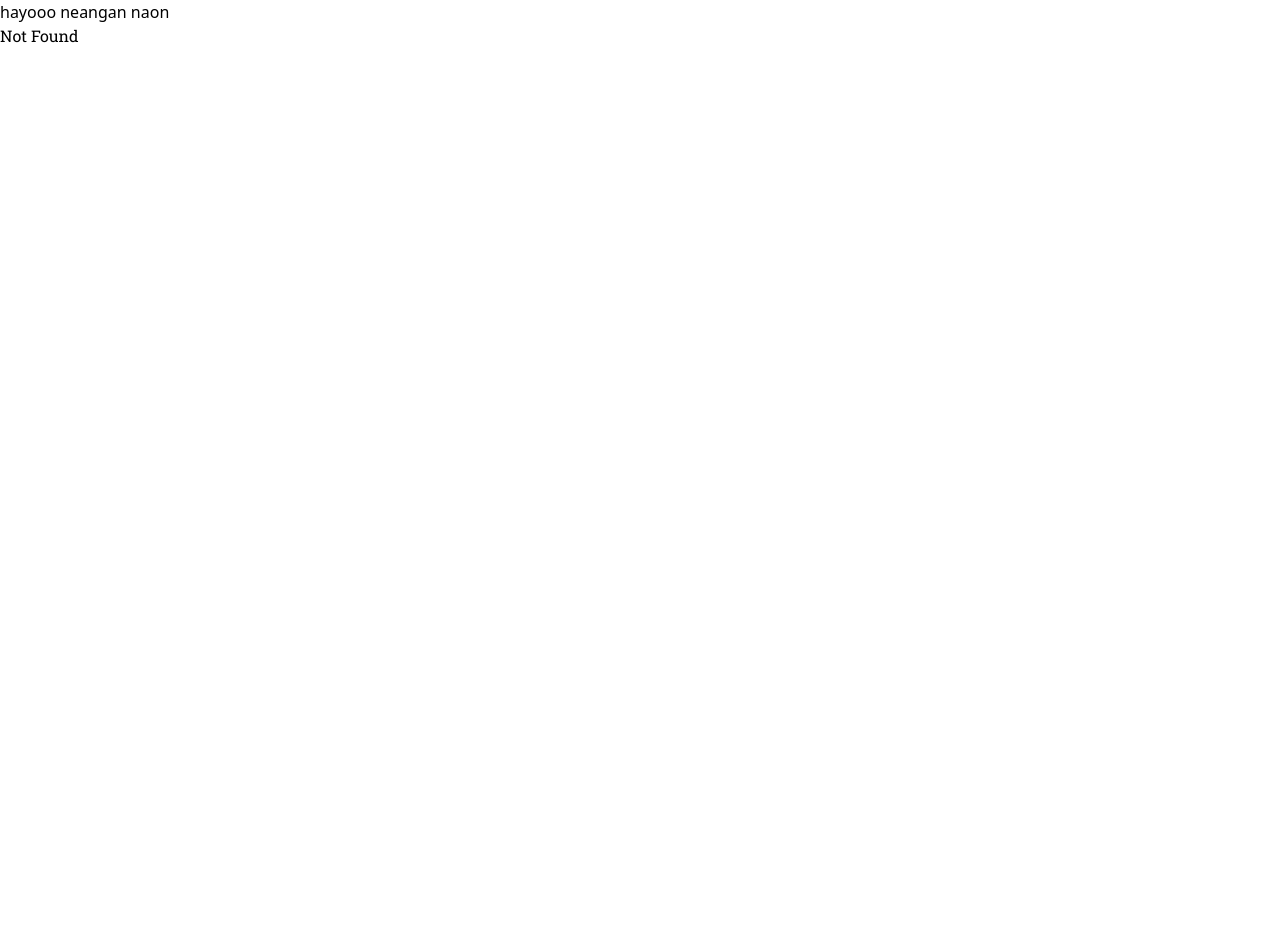
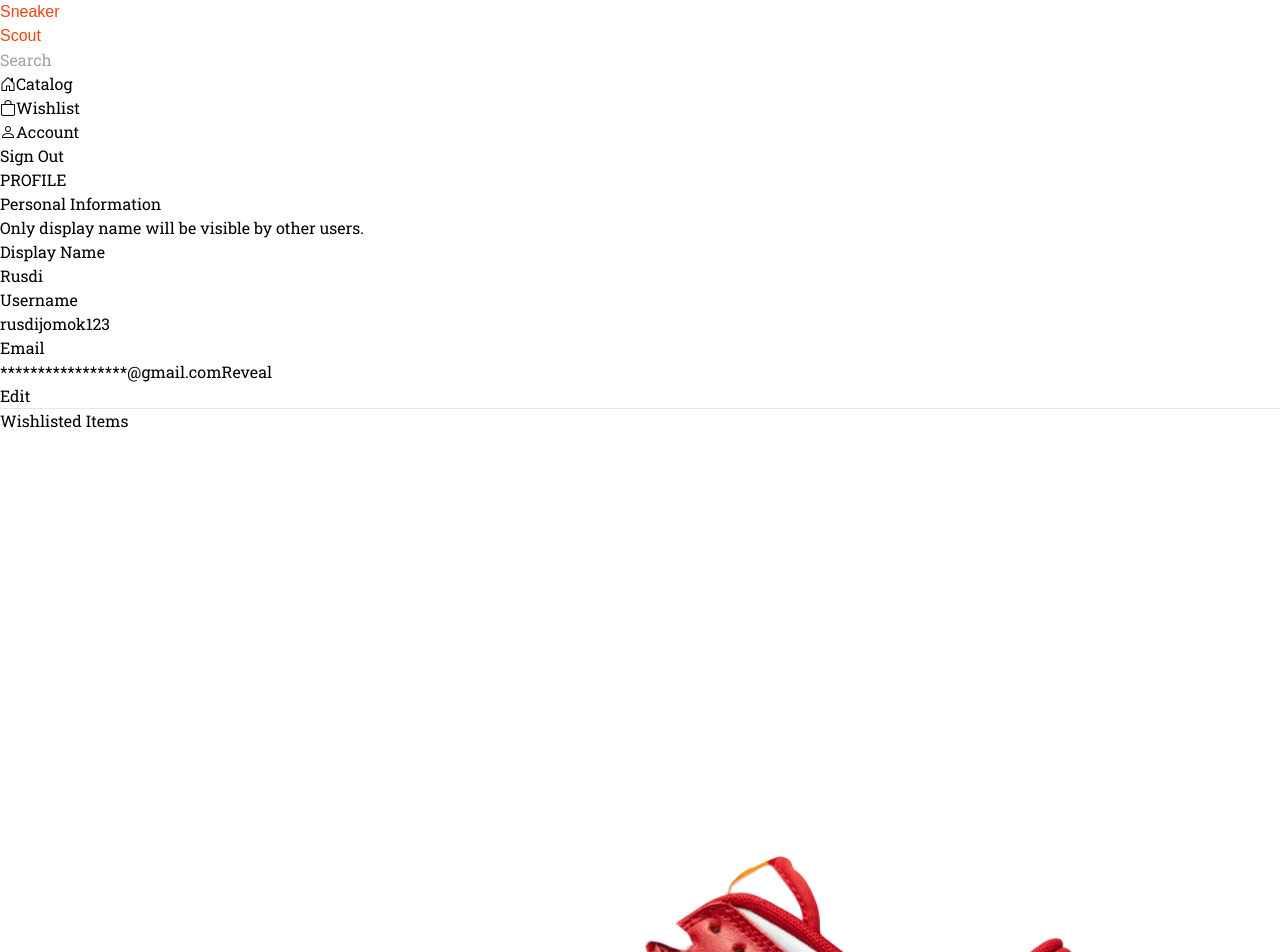
Before and after one commit to MainLah/ksm-sukses, a React (Vite) app: page /profile in a window 1280 px wide. Before the commit this address had no page. Shown: the top 952 px of the page. Before the commit the page ends 800 px from the top, so only its background shows below. Built offline with nearby package versions, Linux system fonts and the light colour scheme; a web font is replaced by a local one.

Commit message:
feat: added profile page

```diff
--- a/src/components/fragments/Navbar.jsx
+++ b/src/components/fragments/Navbar.jsx
@@ -74,7 +74,7 @@ export default function Navbar() {
             <NavbarItem navRef="wishlist" icon="bi bi-bag">
               Wishlist
             </NavbarItem>
-            <NavbarItem navRef="account" icon="bi bi-person">
+            <NavbarItem navRef="profile" icon="bi bi-person">
               Account
             </NavbarItem>
             <Button
--- a/src/components/fragments/ProductGrid.jsx
+++ b/src/components/fragments/ProductGrid.jsx
@@ -2,11 +2,14 @@ import React from "react";
 import Product from "./Product";
 
 export default function ProductGrid(props) {
-  const { numberOfProducts, numberOfCols, children } = props;
+  const { numberOfProducts, numberOfCols, children, marginx } = props;
   return (
     <div
       className={"grid gap-12 mx-10 mb-20"}
-      style={{ gridTemplateColumns: `repeat(${numberOfCols}, minmax(0, 1fr))` }}
+      style={{
+        gridTemplateColumns: `repeat(${numberOfCols}, minmax(0, 1fr))`,
+        marginInline: `${marginx}`,
+      }}
     >
       {/* Renders Product n times
        * in this case, numberOfProducts = n
--- a/src/main.jsx
+++ b/src/main.jsx
@@ -6,6 +6,7 @@ import SignUpPage from "./pages/signup.jsx";
 import ErrorPage from "./pages/error.jsx";
 import HomePage from "./pages/home.jsx";
 import CatalogPage from "./pages/catalog.jsx";
+import AccountPage from "./pages/account.jsx";
 import { createBrowserRouter, RouterProvider } from "react-router-dom";
 
 const router = createBrowserRouter([
@@ -30,6 +31,10 @@ const router = createBrowserRouter([
     path: "/catalog",
     element: <CatalogPage />,
   },
+  {
+    path: "/profile",
+    element: <AccountPage />,
+  },
 ]);
 
 createRoot(document.getElementById("root")).render(
--- /dev/null
+++ b/src/pages/account.jsx
@@ -0,0 +1,68 @@
+import React from "react";
+import Navbar from "../components/fragments/Navbar";
+import Footer from "../components/fragments/Footer";
+import Button from "../components/fragments/Button";
+import ProductGrid from "../components/fragments/ProductGrid";
+
+export default function AccountPage() {
+  return (
+    <div>
+      <Navbar />
+      <div className="text-center">
+        <p className="text-4xl font-medium mb-10">PROFILE</p>
+      </div>
+      <div className="flex flex-col items-center">
+        <div className="flex flex-row justify-center w-full">
+          <div className="flex flex-col justify-center items-center max-w-72 bg-[#8EB1C7] px-12 py-16 border-y border-l rounded-l-lg">
+            <p className="w-full text-left text-4xl font-medium">
+              Personal Information
+            </p>
+            <p className="w-full text-left font-light">
+              Only display name will be visible by other users.
+            </p>
+          </div>
+          <div className="flex flex-col justify-evenly w-4/6 border-y border-r rounded-r-lg pl-5">
+            <p>
+              <span className="font-light">Display Name</span>
+              <br />
+              Rusdi
+            </p>
+            <p>
+              <span className="font-light">Username</span>
+              <br />
+              rusdijomok123
+            </p>
+            <div>
+              <p>
+                <span className="font-light">Email</span>
+                <br />
+                <div className="flex justify-between">
+                  <div>
+                    <span>*****************@gmail.com</span>
+                    <span className="text-[12px] pl-1 text-sky-600">
+                      Reveal
+                    </span>
+                  </div>
+                  <Button
+                    buttonText="Edit"
+                    className="bg-[#EB4511] w-24 h-10 mr-5 rounded-lg text-white font-light"
+                  ></Button>
+                </div>
+              </p>
+            </div>
+          </div>
+        </div>
+        <hr className="my-5 w-full border w-5/6" />
+        <div className="flex flex-col justify-center w-5/6">
+          <p className="text-3xl my-5">Wishlisted Items</p>
+          <ProductGrid
+            numberOfProducts={4}
+            numberOfCols={4}
+            marginx="0"
+          ></ProductGrid>
+        </div>
+      </div>
+      <Footer />
+    </div>
+  );
+}
```
